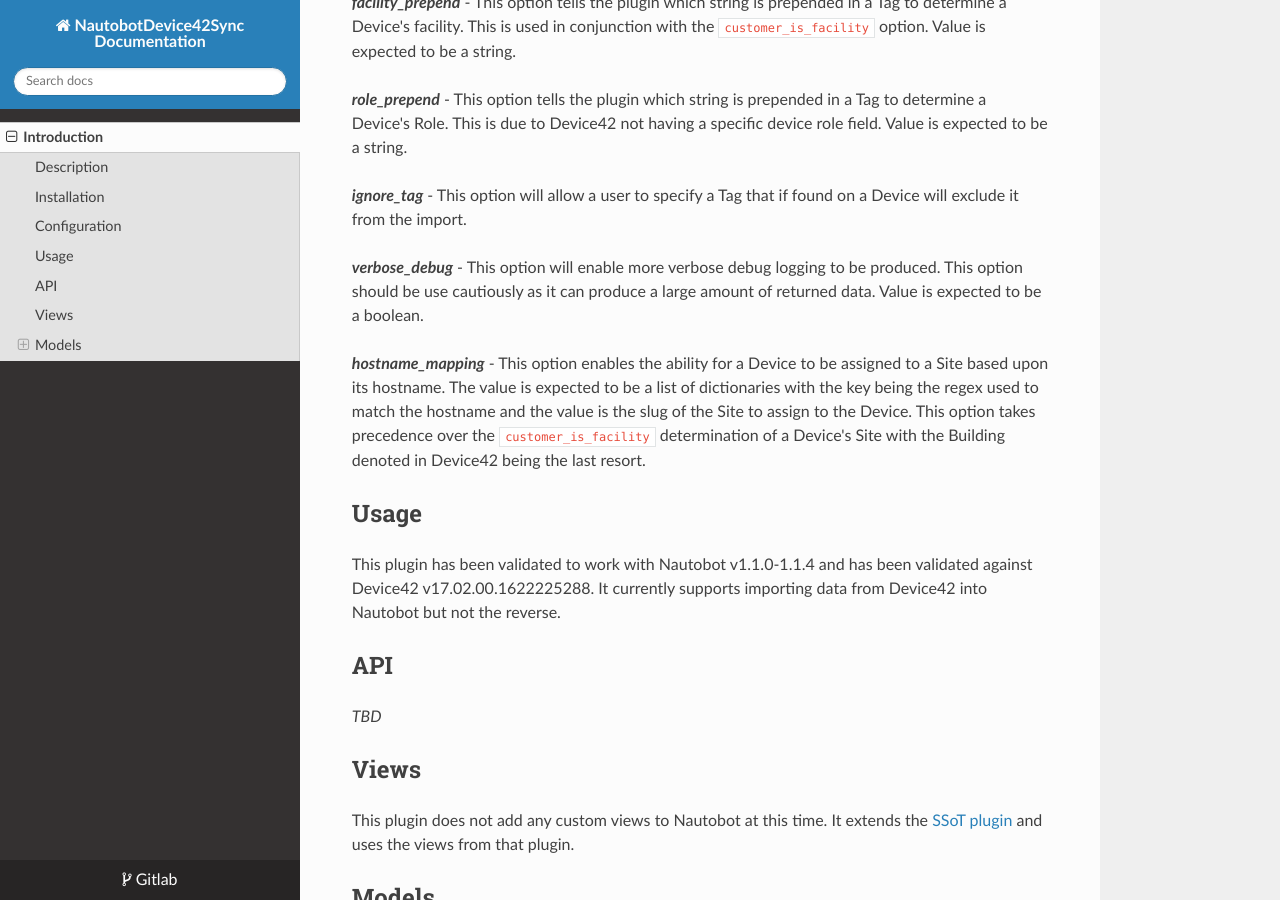
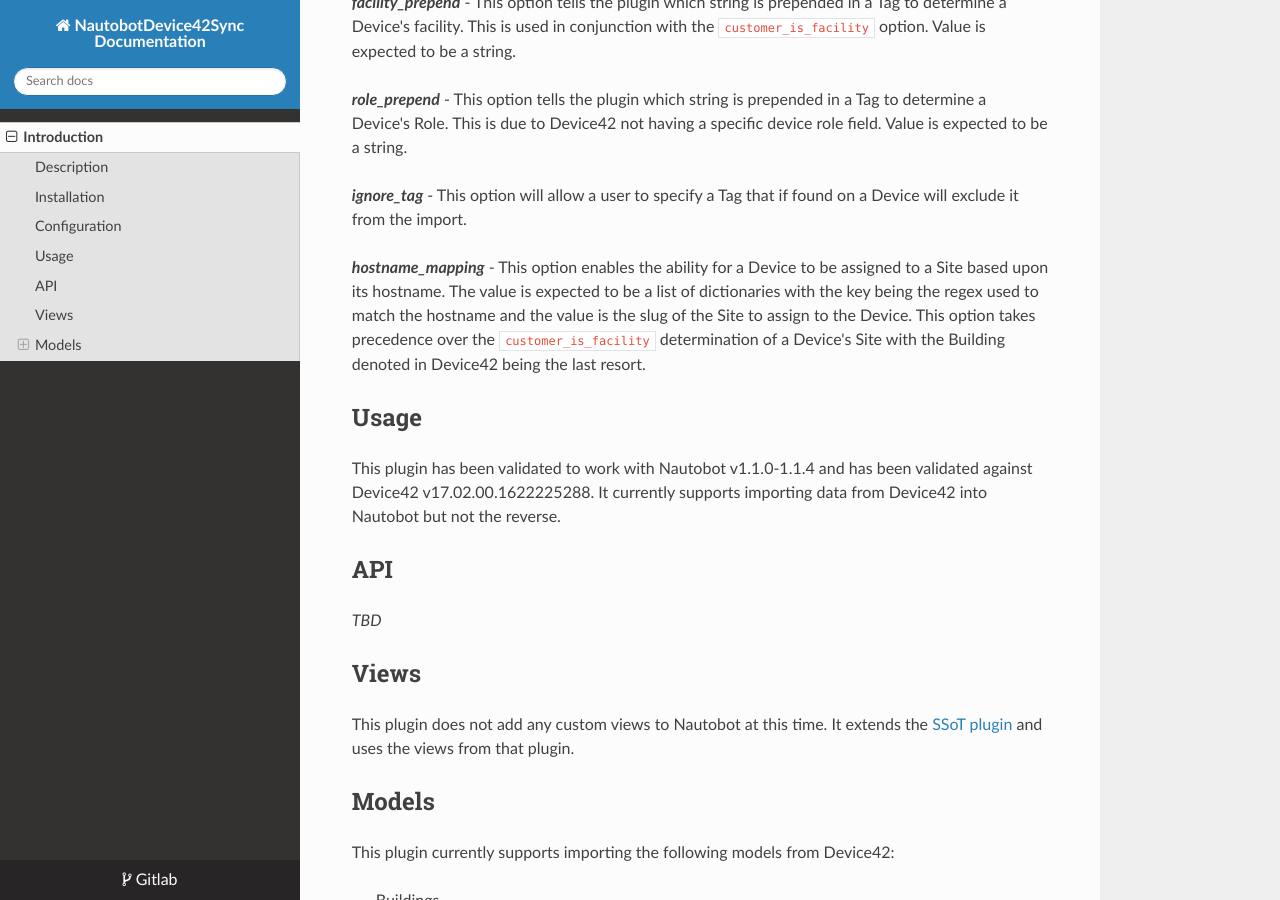
Before and after one commit to nautobot/nautobot-plugin-ssot-device42, an MkDocs documentation site: the page built from docs/index.md, in a window 1280 px wide and 900 px high, scrolled down 1566 px. Built offline with MkDocs 1.6.1, drawn with Linux system fonts in a browser that asks for light colours; nearby versions of some CDN libraries.

Commit message:
docs: :memo: Remove mention of verbose_debug setting in docs

```diff
--- a/docs/index.md
+++ b/docs/index.md
@@ -41,8 +41,6 @@
 __*role_prepend*__ - This option tells the plugin which string is prepended in a Tag to determine a Device's Role. This is due to Device42 not having a specific device role field. Value is expected to be a string.
 
 __*ignore_tag*__ - This option will allow a user to specify a Tag that if found on a Device will exclude it from the import.
-
-__*verbose_debug*__ - This option will enable more verbose debug logging to be produced. This option should be use cautiously as it can produce a large amount of returned data. Value is expected to be a boolean.
 
 __*hostname_mapping*__ - This option enables the ability for a Device to be assigned to a Site based upon its hostname. The value is expected to be a list of dictionaries with the key being the regex used to match the hostname and the value is the slug of the Site to assign to the Device. This option takes precedence over the `customer_is_facility` determination of a Device's Site with the Building denoted in Device42 being the last resort.
 
```
